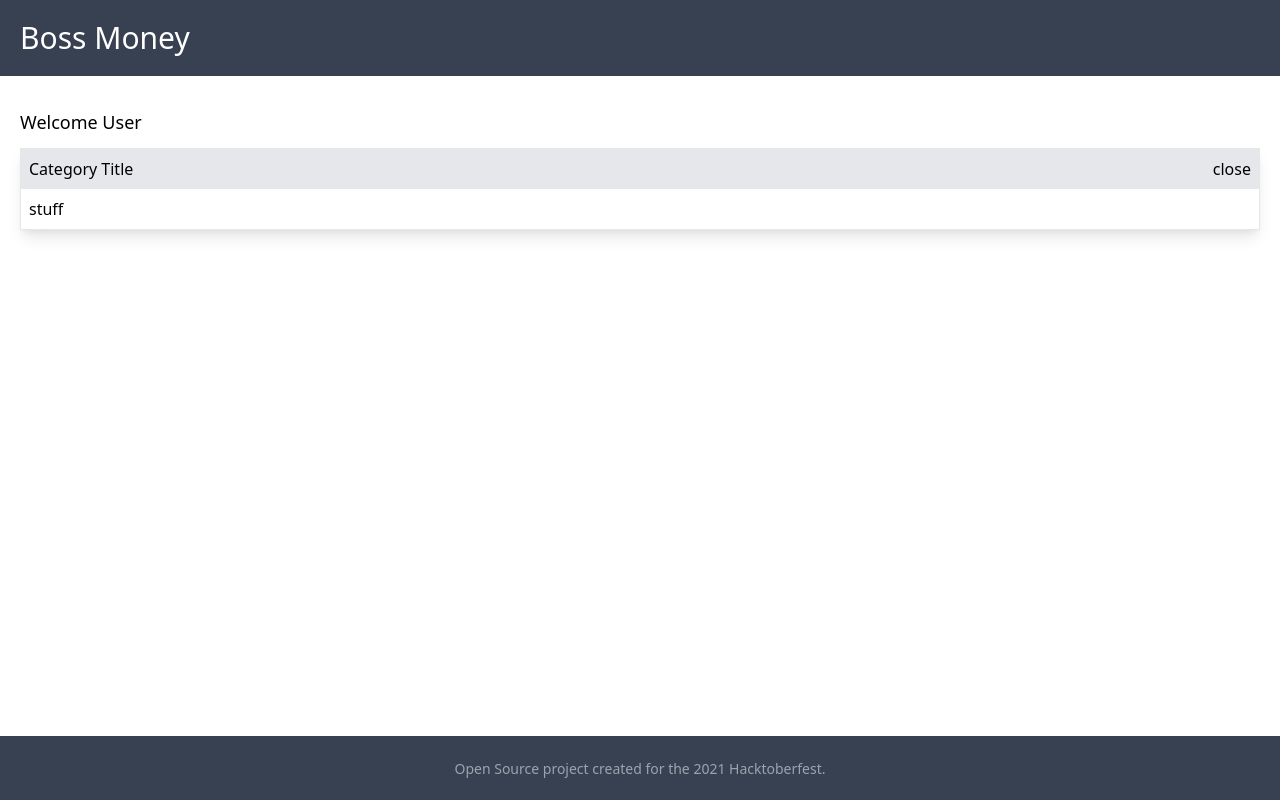
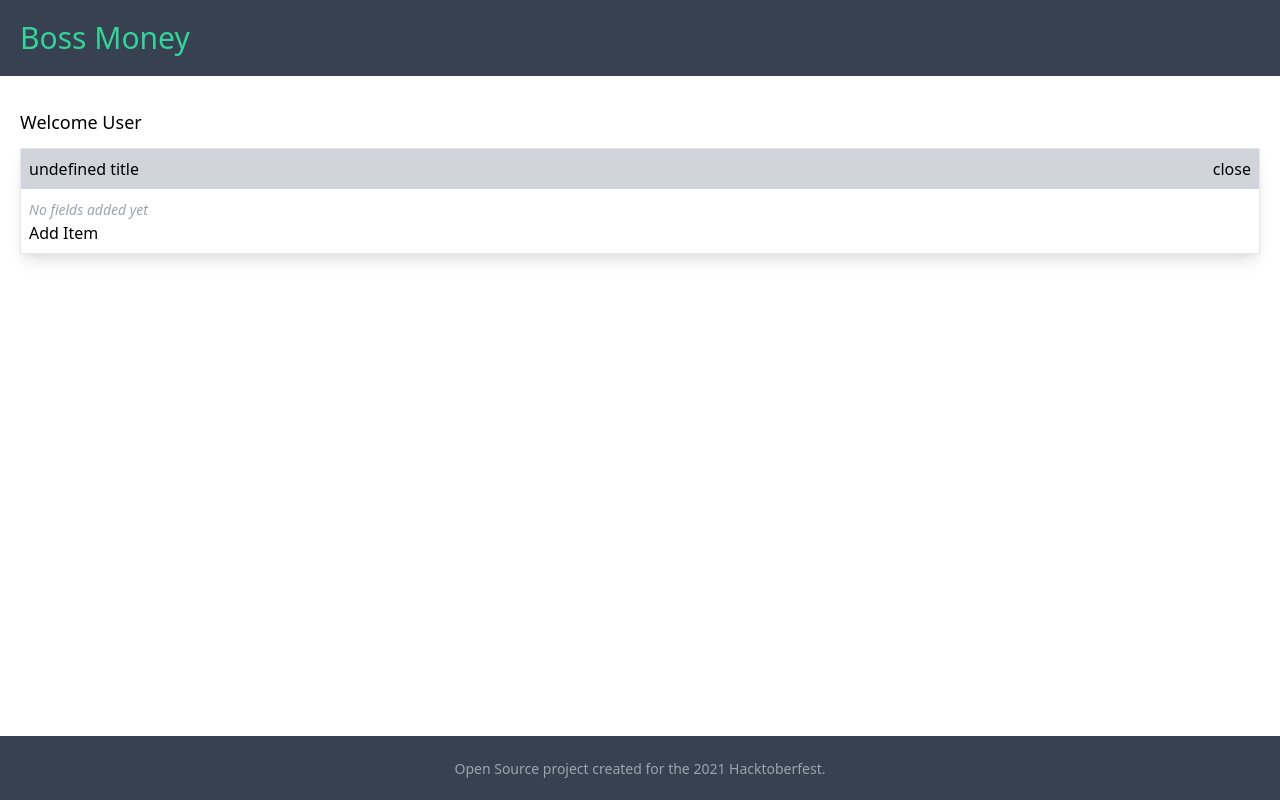
Before and after one commit to Burkard-OSS/boss-money-app, a Next.js app: page / in a window 1280 px wide. Both pictures are taken after a click on the button "open". Built offline with nearby package versions, Linux system fonts and the light colour scheme.

Commit message:
feat: work on dropdown component, navigation header color

```diff
--- /dev/null
+++ b/src/components/dropdown-field.tsx
@@ -0,0 +1,18 @@
+import React from "react";
+
+const DropdownField = ({
+  item
+}: {
+  item: any
+}) => {
+  return (
+    <div className="p-2">
+        <div className="text-gray-900 text-md flex space-between">
+          {item?.title}
+          {item?.price}
+        </div>
+    </div>
+  );
+};
+
+export default DropdownField;
--- a/src/components/dropdown.tsx
+++ b/src/components/dropdown.tsx
@@ -1,12 +1,12 @@
 import React from 'react';
 
-const Dropdown = ({children}: any) => {
+const Dropdown = ({title, children}: {title: string, children: any}) => {
     const [showDropDown, setShowDropDown] = React.useState(false);
 
     return (
         <div className="border shadow-lg">
-            <div className="bg-gray-200 p-2 flex justify-between">
-                <h3>Category Title</h3>
+            <div className="bg-gray-300 p-2 flex justify-between">
+                <h3 className="font-medium">{title ?? "undefined title"}</h3>
                 <button
                     onClick={()=>setShowDropDown(!showDropDown)}
                 >
@@ -15,8 +15,8 @@ const Dropdown = ({children}: any) => {
             </div>
             {showDropDown &&
                 <div className="p-2">
-                    stuff
-                    {children}
+                    <p>{children ?? <i className="text-gray-400 text-sm">No fields added yet</i>}</p>
+                    <button className="hover:text-green-400">Add Item</button>
                 </div>
             }
         </div>
--- a/src/components/navigation.tsx
+++ b/src/components/navigation.tsx
@@ -1,6 +1,8 @@
 const Navigation = () => (
   <nav className="w-full p-5 bg-gray-700 text-white">
-    <h1 className="text-3xl">Boss Money</h1>
+    <button>
+      <h1 className="text-3xl text-green-400">Boss Money</h1>
+    </button>
   </nav>
 );
 
--- a/src/pages/index.tsx
+++ b/src/pages/index.tsx
@@ -16,7 +16,6 @@ const Home: NextPage = () => {
       <div className="m-5">
         <h2 className="py-3 text-lg">Welcome User</h2>
         <Dropdown />
-
       </div>
     </>
   );
```
